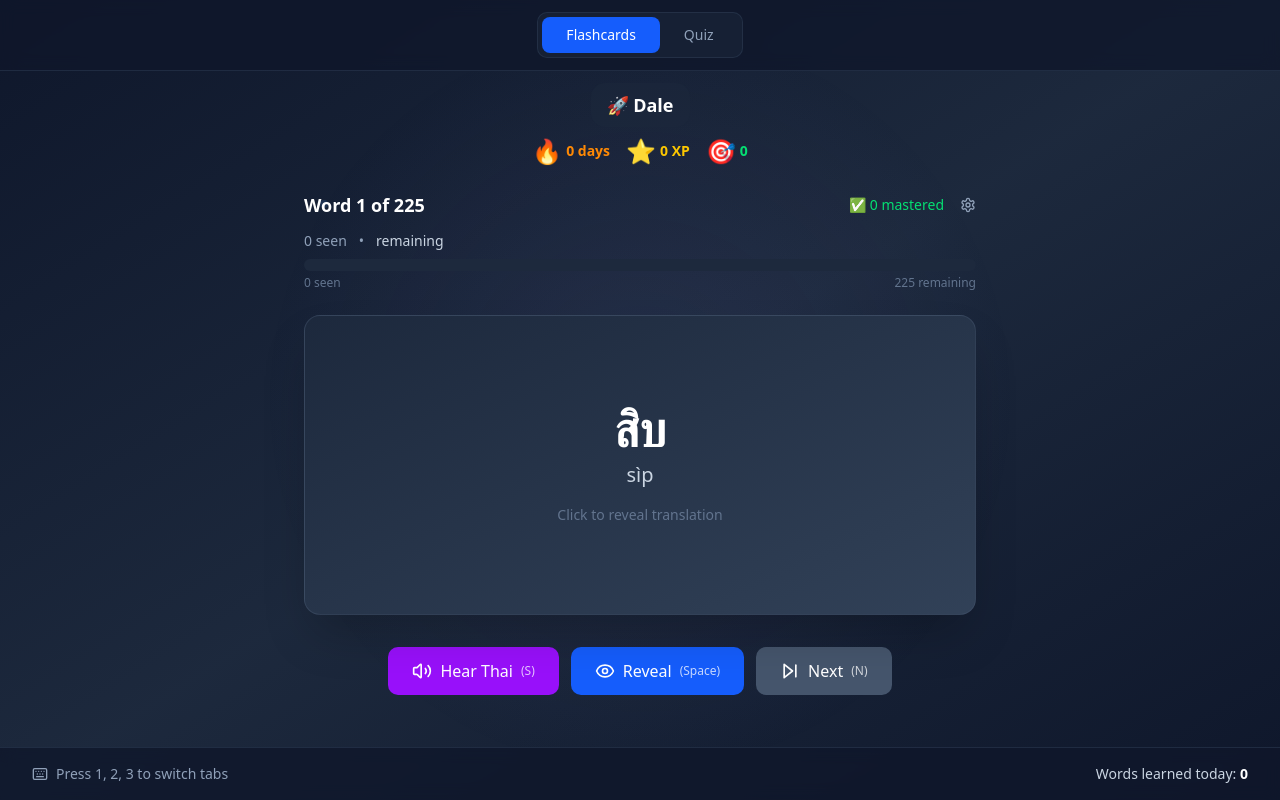
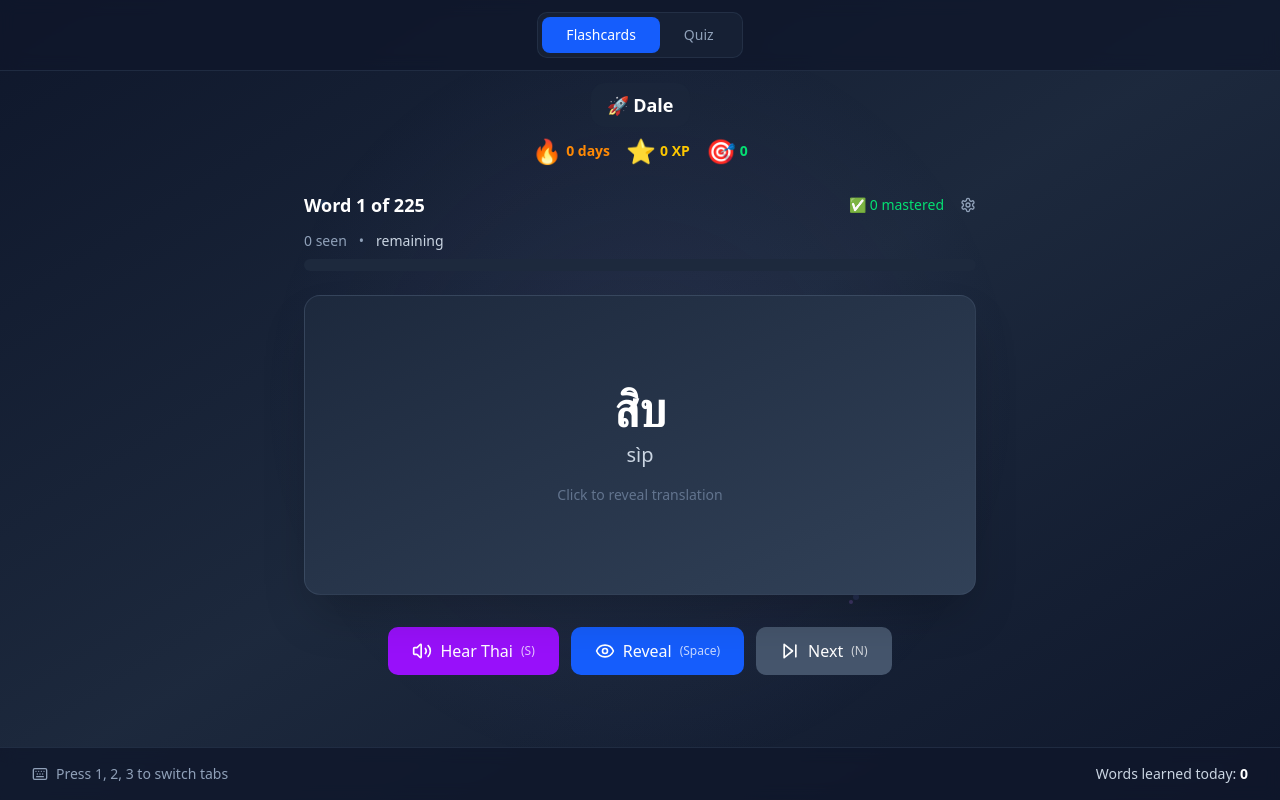
Before and after one commit to carmandale/thai-flashcards, a React (Vite) app: page / in a window 1280 px wide. Built offline with nearby package versions, Linux system fonts and the light colour scheme; a web font is replaced by a local one.

Commit message:
fix: remove duplicate progress stats display in flashcards view
🤖 Generated with [Claude Code](https://claude.ai/code)

Co-Authored-By: Claude <noreply@anthropic.com>

```diff
--- a/src/components/generated/FlashcardsView.tsx
+++ b/src/components/generated/FlashcardsView.tsx
@@ -141,10 +141,6 @@ export const FlashcardsView: React.FC<FlashcardsViewProps> = ({
             <div className="absolute top-0 left-0 h-full w-full bg-white/10 animate-pulse" />
           )}
         </div>
-        <div className="flex justify-between text-xs text-slate-500 mt-1">
-          <span>{progressStats.seenWords} seen</span>
-          <span>{progressStats.unseenWords} remaining</span>
-        </div>
       </div>
 
       {/* Settings Panel */}
```
